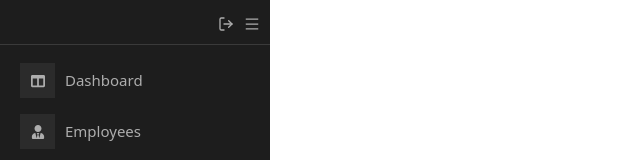
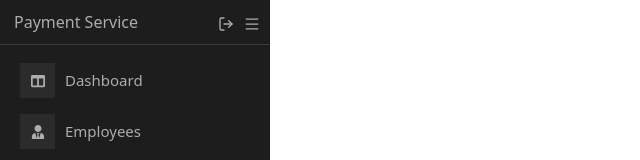
Before and after one commit to TsheriSherpa/react-base-with-redux, a React (Create React App) app: page / in a window 1280 px wide. Shown: the top 160 px of the page, without its empty margins (0-640 px from the left). Built offline with nearby package versions, Linux system fonts and the light colour scheme; sample sign-in values are in the browser's storage.

Commit message:
sidebar brand name fix

```diff
--- a/src/layouts/components/Sidebar.js
+++ b/src/layouts/components/Sidebar.js
@@ -9,13 +9,14 @@ import {
 	SidebarHeader,
 	SubMenu
 } from "react-pro-sidebar";
+
+import styled from "styled-components";
 import "react-pro-sidebar/dist/css/styles.css";
 import { useDispatch } from "react-redux";
 import { useNavigate } from "react-router";
-import styled from "styled-components";
 
 import { logout } from "/src/redux/reducers/userReducer";
-import { userActions } from "../../redux/actions/user-action";
+import { authService } from "/src/services/auth-service";
 
 const Menuitem = styled(MenuItem)`
 	:hover {
@@ -35,15 +36,34 @@ const Sidebar = () => {
 		},
 		menuIcon: {
 			float: "right",
-			margin: "10px"
+			margin: "10px",
+			marginTop: "0px"
+		},
+		headerItems: {
+			display: "flex",
+			marginTop: "10px",
+			justifyContent: "flex-end"
+		},
+		brandName: {
+			marginRight: "80px"
 		}
+
 	};
 	const onClickMenuIcon = () => {
 		setCollapsed(!collapsed);
+		var x = document.getElementById("headerBrandItem");
+		var y = document.getElementById("sidebarHeader");
+		if (!collapsed) {
+			x.style.display = "none";
+			y.style.justifyContent = "center";
+		} else {
+			x.style.display = "block";
+			y.style.justifyContent = "flex-end";
+		}
 	};
 
 	const handleLogout = () => {
-		userActions.logoutUser();
+		authService.logoutUser();
 		dispatch(logout());
 		navigate("/login");
 	}
@@ -51,9 +71,14 @@ const Sidebar = () => {
 	return (
 		<ProSidebar style={styles.sideBarHeight} collapsed={collapsed}>
 			<SidebarHeader>
-				<div style={styles.menuIcon}>
-					<FiLogOut style={{ marginRight: "10px" }} onClick={handleLogout}/>
-					<AiOutlineMenu onClick={onClickMenuIcon}/>
+				<div style={styles.headerItems} id="sidebarHeader">
+					<div className="headerBrandItem" id ="headerBrandItem">
+						<span style={styles.brandName}>Payment Service</span>
+						<FiLogOut onClick={handleLogout} />
+					</div>
+					<div style={styles.menuIcon}>
+						<AiOutlineMenu onClick={onClickMenuIcon}/>
+					</div>
 				</div>
 			</SidebarHeader>
 			<Menu iconShape="square">
--- a/src/utils/private_routes.js
+++ b/src/utils/private_routes.js
@@ -4,7 +4,6 @@ import { Outlet, Navigate } from 'react-router-dom'
 // Private use for protecting authenticated routes
 const PrivateRoutes = () => {
     let auth = useSelector((state) => state.user.loggedIn)
-    console.log(auth)
 
     return (
         auth ? <Outlet/> : <Navigate  to='/login'/>
```
